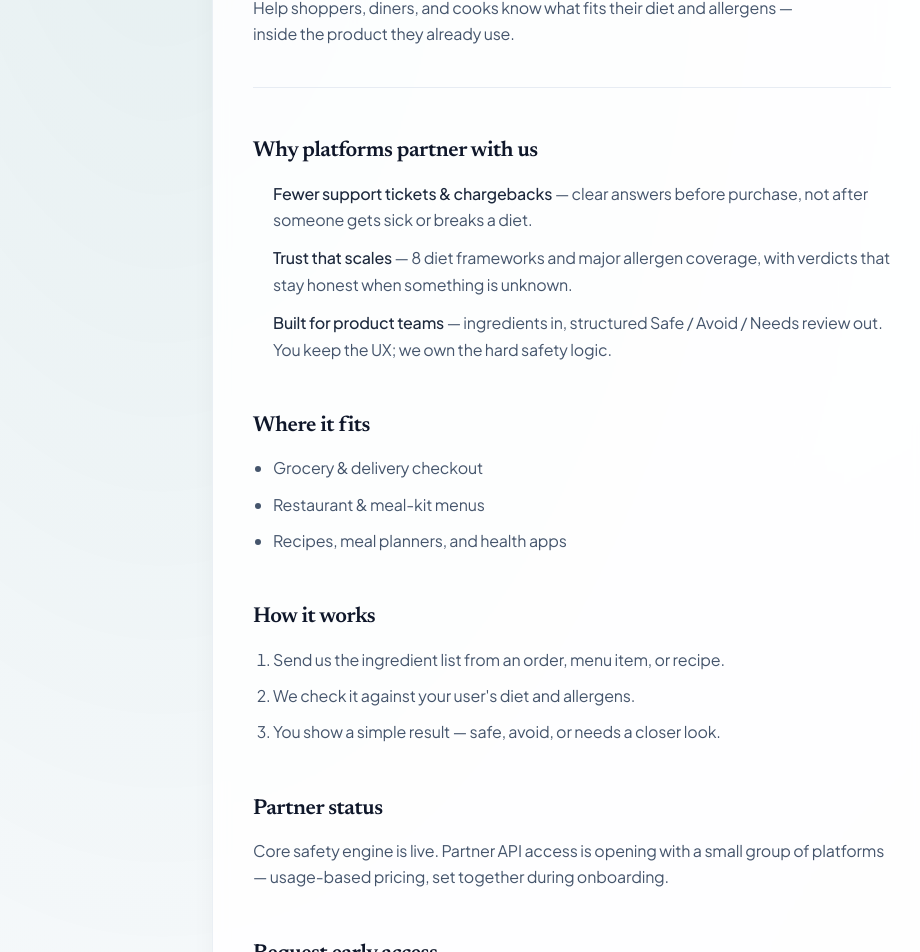
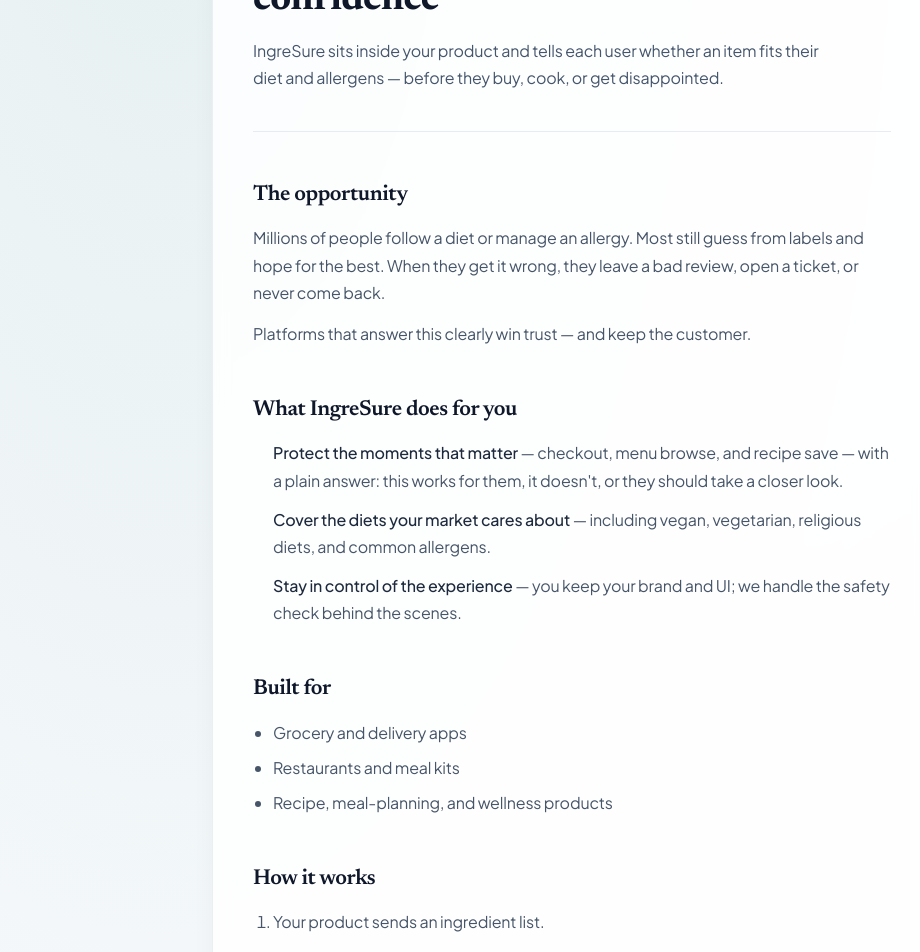
Before and after one commit to divyamsaraf/IngreSure, a Next.js app in the folder frontend/: page /for-business in a window 1280 px wide. Shown: the part 280-1232 px from the top of the page, without its empty margins (68-988 px from the left). Built offline with nearby package versions, Linux system fonts and the light colour scheme; no server answers.

Commit message:
Polish For Business as outcome-led partner copy.
Drop status/tech framing; lead with customer trust, who it's for, and a
simple path to talk — sales page, not product changelog.

```diff
--- a/frontend/src/app/for-business/page.tsx
+++ b/frontend/src/app/for-business/page.tsx
@@ -3,75 +3,85 @@
 import { ContentPageHeader } from '@/components/content/ContentPageHeader'
 import { ContentSection } from '@/components/content/ContentSection'
 import RequestAccessForm from '@/components/business/RequestAccessForm'
-import { COVERAGE } from '@/lib/site'
 
 export const metadata: Metadata = {
   title: 'For Business | IngreSure',
   description:
-    'Add allergen and dietary safety to checkout, menus, and recipes — clear Safe / Avoid / Depends answers your users can trust.',
+    'Help your customers shop and eat with confidence. IngreSure adds diet and allergen checks to checkout, menus, and recipes.',
 }
 
+/**
+ * Partner-facing sales page — outcomes only.
+ * No product status boards, no engineering internals, no feature dump.
+ */
 export default function ForBusinessPage() {
   return (
     <ContentPageLayout>
       <ContentPageHeader
-        title="Dietary safety your users can trust"
+        title="Help every customer eat with confidence"
         eyebrow={
           <p className="inline-flex items-center rounded-full border border-accent/25 bg-teal-50 px-3 py-1 text-xs font-semibold text-accent">
-            Early partner access
+            For food platforms
           </p>
         }
-        description="Help shoppers, diners, and cooks know what fits their diet and allergens — inside the product they already use."
+        description="IngreSure sits inside your product and tells each user whether an item fits their diet and allergens — before they buy, cook, or get disappointed."
       />
 
       <div className="space-y-12">
-        <ContentSection title="Why platforms partner with us">
-          <ul className="space-y-3 text-[15px] leading-[1.65] text-slate-600 md:text-base">
+        <ContentSection title="The opportunity">
+          <p>
+            Millions of people follow a diet or manage an allergy. Most still guess from labels and
+            hope for the best. When they get it wrong, they leave a bad review, open a ticket, or
+            never come back.
+          </p>
+          <p className="mt-3">
+            Platforms that answer this clearly win trust — and keep the customer.
+          </p>
+        </ContentSection>
+
+        <ContentSection title="What IngreSure does for you">
+          <ul className="space-y-3">
             <li>
-              <span className="font-medium text-slate-800">Fewer support tickets &amp; chargebacks</span>
-              {' '}— clear answers before purchase, not after someone gets sick or breaks a diet.
+              <span className="font-medium text-slate-800">Protect the moments that matter</span>
+              {' '}— checkout, menu browse, and recipe save — with a plain answer: this works for
+              them, it doesn&apos;t, or they should take a closer look.
             </li>
             <li>
-              <span className="font-medium text-slate-800">Trust that scales</span>
-              {' '}— {COVERAGE.dietCountLabel.toLowerCase()} and major allergen coverage, with verdicts
-              that stay honest when something is unknown.
+              <span className="font-medium text-slate-800">Cover the diets your market cares about</span>
+              {' '}— including vegan, vegetarian, religious diets, and common allergens.
             </li>
             <li>
-              <span className="font-medium text-slate-800">Built for product teams</span>
-              {' '}— ingredients in, structured Safe / Avoid / Needs review out. You keep the UX;
-              we own the hard safety logic.
+              <span className="font-medium text-slate-800">Stay in control of the experience</span>
+              {' '}— you keep your brand and UI; we handle the safety check behind the scenes.
             </li>
           </ul>
         </ContentSection>
 
-        <ContentSection title="Where it fits">
-          <ul className="list-disc space-y-2.5 pl-5 text-[15px] leading-[1.65] text-slate-600 md:text-base">
-            <li>Grocery &amp; delivery checkout</li>
-            <li>Restaurant &amp; meal-kit menus</li>
-            <li>Recipes, meal planners, and health apps</li>
+        <ContentSection title="Built for">
+          <ul className="list-disc space-y-2 pl-5">
+            <li>Grocery and delivery apps</li>
+            <li>Restaurants and meal kits</li>
+            <li>Recipe, meal-planning, and wellness products</li>
           </ul>
         </ContentSection>
 
         <ContentSection title="How it works">
-          <ol className="list-decimal space-y-2.5 pl-5 text-[15px] leading-[1.65] text-slate-600 md:text-base">
-            <li>Send us the ingredient list from an order, menu item, or recipe.</li>
-            <li>We check it against your user&apos;s diet and allergens.</li>
-            <li>You show a simple result — safe, avoid, or needs a closer look.</li>
+          <ol className="list-decimal space-y-2.5 pl-5">
+            <li>Your product sends an ingredient list.</li>
+            <li>We check it against that customer&apos;s diet and allergens.</li>
+            <li>You show a clear result in your own design.</li>
           </ol>
         </ContentSection>
 
-        <ContentSection title="Partner status">
-          <p className="text-[15px] leading-[1.65] text-slate-600 md:text-base">
-            Core safety engine is live. Partner API access is opening with a small group of
-            platforms — usage-based pricing, set together during onboarding.
+        <ContentSection title="Talk with us">
+          <p>
+            We&apos;re taking on a small number of platform partners. Pricing is usage-based and
+            set during onboarding — no public rate card yet.
           </p>
-        </ContentSection>
-
-        <ContentSection title="Request early access">
-          <p className="text-[15px] leading-[1.65] text-slate-600 md:text-base">
-            Tell us what you&apos;re building. We&apos;ll follow up if it&apos;s a fit.
+          <p className="mt-3">
+            Share a bit about your company. If it&apos;s a fit, we&apos;ll reach out.
           </p>
-          <div className="pt-3">
+          <div className="pt-4">
             <RequestAccessForm />
           </div>
         </ContentSection>
--- a/frontend/src/components/home/BusinessBridgeSection.tsx
+++ b/frontend/src/components/home/BusinessBridgeSection.tsx
@@ -7,18 +7,17 @@
       <div className="mx-auto flex max-w-6xl flex-col gap-6 rounded-2xl border border-slate-200 bg-white px-6 py-8 md:flex-row md:items-center md:justify-between md:px-10 md:py-10">
         <div className="max-w-xl">
           <h2 className="font-display text-2xl font-bold tracking-tight text-primary md:text-3xl">
-            Building checkout, menus, or recipes?
+            Building for people with diets or allergies?
           </h2>
           <p className="mt-2 text-sm leading-relaxed text-slate-600 md:text-base">
-            Add dietary and allergen checks to checkout, menus, or recipes — so your users know
-            what&apos;s safe before they buy or cook.
+            Give them a clear answer in checkout, menus, or recipes — and keep their trust.
           </p>
         </div>
         <Link
           href="/for-business"
           className="inline-flex shrink-0 items-center gap-2 self-start rounded-xl border border-accent/30 bg-teal-50 px-5 py-3 text-sm font-semibold text-accent transition-colors hover:bg-teal-100/80 md:self-center"
         >
-          IngreSure for platforms
+          Partner with IngreSure
           <ArrowRight className="h-4 w-4" aria-hidden />
         </Link>
       </div>
```
